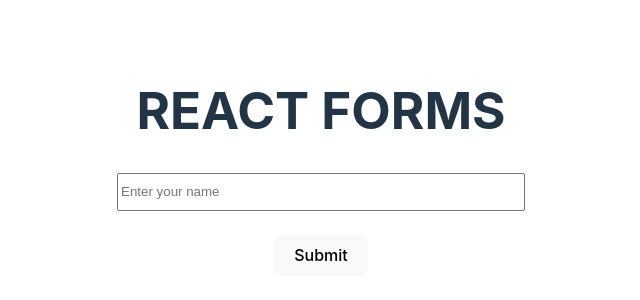
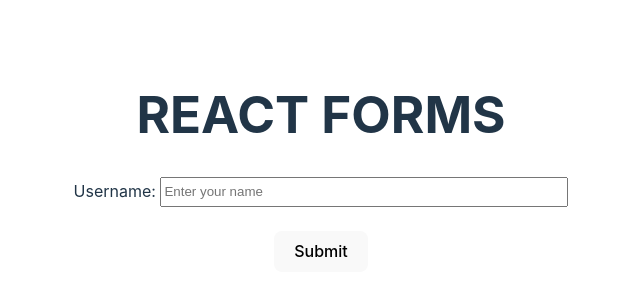
Before and after one commit to JajoriaYogesh04/ReactJS, a React (Vite) app in the folder chapter6/react-forms/: page / in a window 1280 px wide. Shown: the part 238-538 px from the top of the page, without its empty margins (319-959 px from the left). Built offline with nearby package versions, Linux system fonts and the light colour scheme.

Commit message:
Form labels on React

```diff
--- a/chapter6/react-forms/src/App.jsx
+++ b/chapter6/react-forms/src/App.jsx
@@ -1,23 +1,10 @@
 
-import { useState } from 'react'
 import './App.css'
+import Form from './Form'
 
 function App() {
-  let [name, setName]= useState("");
-
-  let changeName=(event)=>{
-    // console.log(event.target.value);
-    setName(event.target.value)
-  }
-
-  return (
-    <>
-      <h1>REACT FORMS</h1>
-      <form>
-        <input type="text" value={name} onChange={changeName} placeholder='Enter your name' style={{height:"2rem", width:"25rem"}}/><br/><br/>
-        <button>Submit</button>
-      </form>
-    </>
+  return(
+    <Form></Form>
   )
 }
 
--- /dev/null
+++ b/chapter6/react-forms/src/Form.jsx
@@ -0,0 +1,21 @@
+import { useState } from 'react'
+
+export default function Form(){
+    let [name, setName]= useState("");
+
+    let changeName=(event)=>{
+        // console.log(event.target.value);
+        setName(event.target.value)
+    }
+
+    return (
+        <>
+        <h1>REACT FORMS</h1>
+        <form>
+            <label htmlFor="username">Username: </label>
+            <input type="text" value={name} onChange={changeName} id='username' placeholder='Enter your name' style={{height:"1.5rem", width:"25rem"}}/><br/><br/>
+            <button>Submit</button>
+        </form>
+        </>
+    )
+}
```
